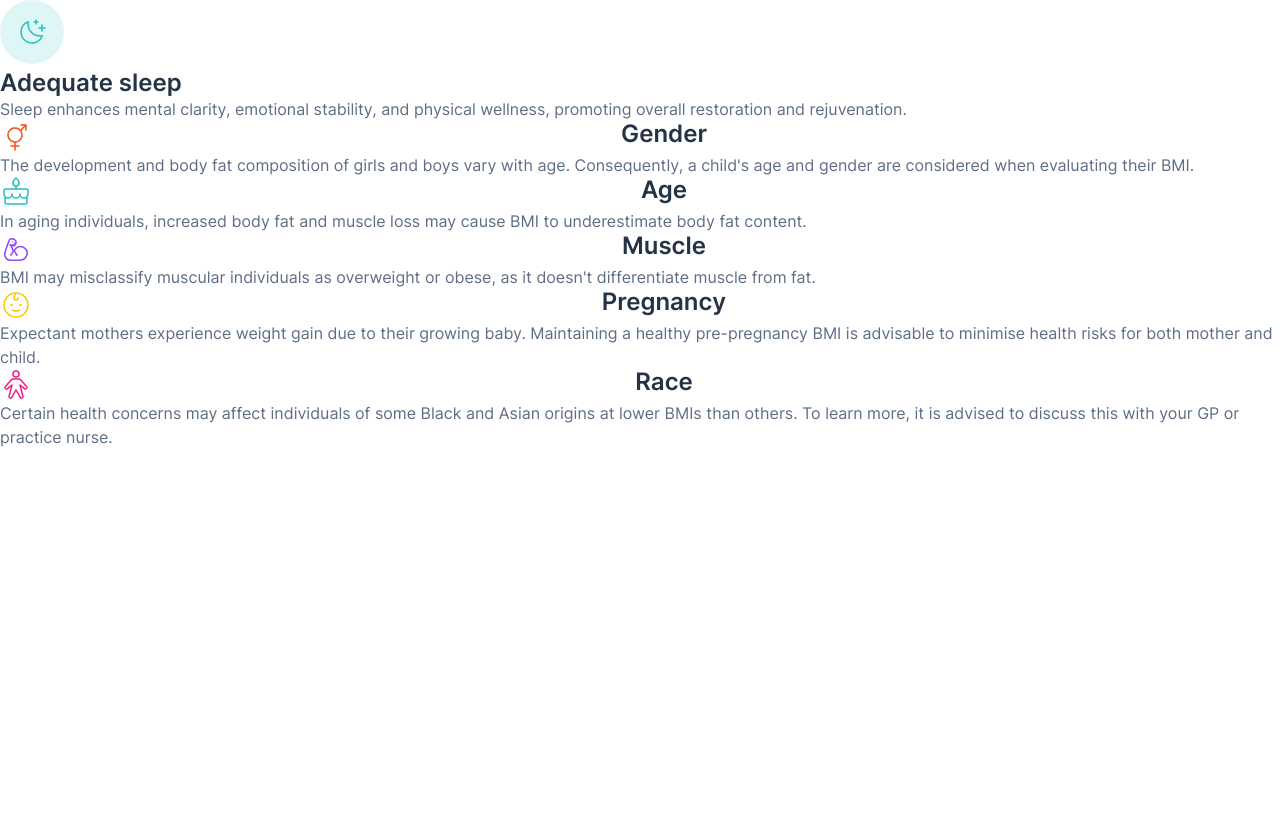
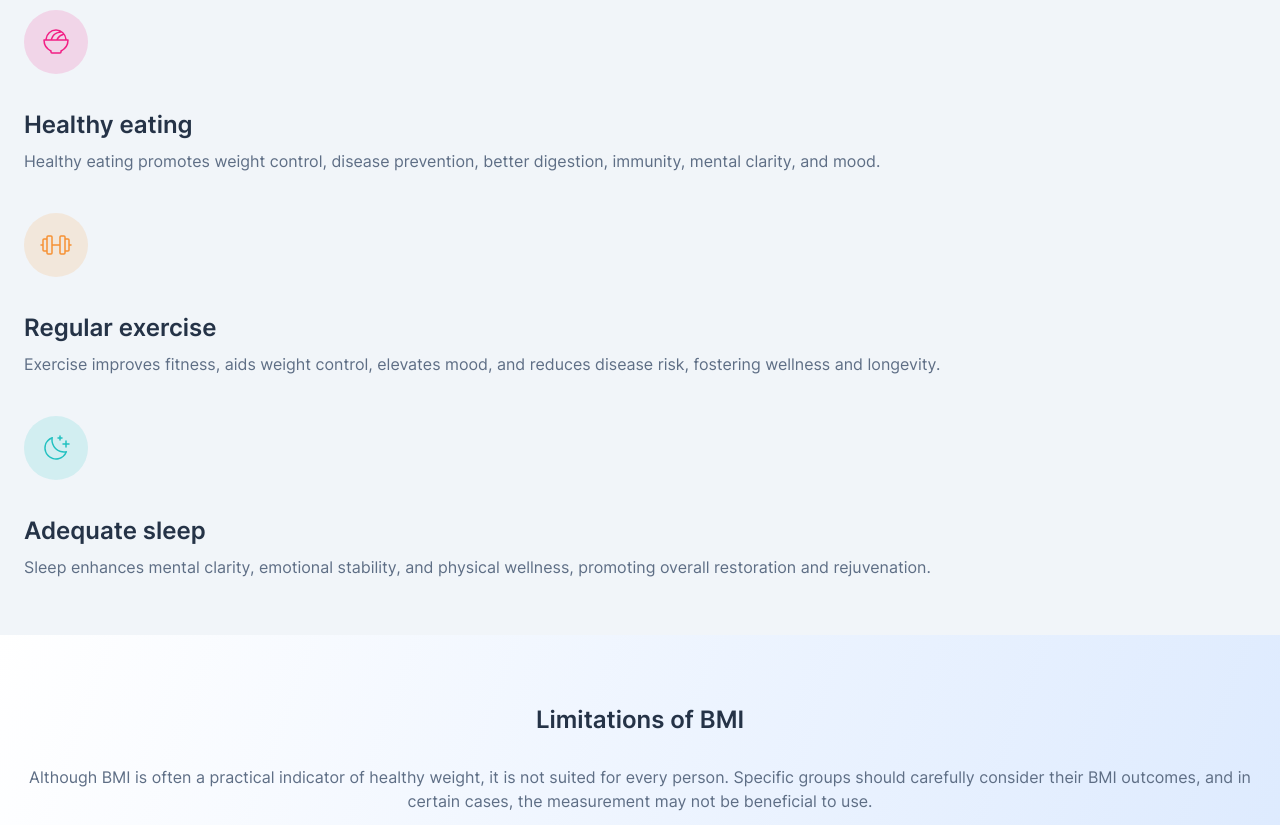
Before and after one commit to barryhanna/fem-bmi-vite, a React (Vite) app: page / in a window 1280 px wide. Shown: the part 2335-3160 px from the top of the page. Before the commit the page ends 2784 px from the top, so only its background shows below. Built offline with nearby package versions, Linux system fonts and the light colour scheme.

Commit message:
BMI limitation section

```diff
--- a/src/App.tsx
+++ b/src/App.tsx
@@ -10,6 +10,10 @@ function App() {
       <Header />
       <section className="improve-bmi">
         <img src="/assets/images/image-man-eating.webp" alt="A man smiling whilst eating sushi with chopsticks" />
+        <div className="bmi-interpretation">
+          <h2 className='bmi-interperatation__header'>What your BMI result means</h2>
+          <p className='bmi-interpretation___description'>A BMI range of 18.5 to 24.9 is considered a 'healthy weight.' Maintaining a healthy weight may lower your chances of experiencing health issues later on, such as obesity and type 2 diabetes. Aim for a nutritious diet with reduced fat and sugar content, incorporating ample fruits and vegetables. Additionally, strive for regular physical activity, ideally about 30 minutes daily for five days a week.</p>
+        </div>
         <div className="improve-bmi__card-list">
           <ImproveBMICard icon="eating">
             <h2>Healthy eating</h2>
@@ -29,6 +33,11 @@ function App() {
         </div>
       </section>
       <section className="limitations-of-bmi">
+
+        <h2 className='limitations-of-bmi__header'>Limitations of BMI</h2>
+        <p className='limitations-of-bmi__description'>Although BMI is often a practical indicator of healthy weight, it is not suited for every person. Specific groups should carefully consider their BMI outcomes, and in certain cases, the measurement may not be beneficial to use.</p>
+
+        <div className="limitations-of-bmi__card-list">
           <BMILimitationCard icon="gender" title="Gender">
             <p>The development and body fat composition of girls and boys vary with age. Consequently,
               a child's age and gender are considered when evaluating their BMI.</p>
@@ -51,7 +60,7 @@ function App() {
               lower BMIs than others. To learn more, it is advised to discuss this with your
               GP or practice nurse.</p>
           </BMILimitationCard>
-
+        </div>
       </section>
     </>
   )
--- a/src/components/BMILimitationCard/BMILimitationCard.tsx
+++ b/src/components/BMILimitationCard/BMILimitationCard.tsx
@@ -4,15 +4,22 @@ import styled from 'styled-components';
 const Header = styled.header`
     display: flex;
     gap: 1rem;
+    justify-content: flex-start;
+    align-items: center;
+
+    h2 {
+        text-align: left;
+        margin-inline: 0;
+    }
 `;
 
-const BMILimitationCard = ({icon, title, children}) => {
-    return <div>
-    <Header><Icon type={icon} /> <h2>{title}</h2></Header>
-    <div className="card__body">
-        {children}
+const BMILimitationCard = ({ icon, title, children }) => {
+    return <div className='limitations-of-bmi__card'>
+        <Header><Icon type={icon} /> <h2>{title}</h2></Header>
+        <div className="limitations-of-bmi__card-body">
+            {children}
+        </div>
     </div>
-</div>
 }
 
 export default BMILimitationCard;
--- a/src/index.scss
+++ b/src/index.scss
@@ -3,4 +3,6 @@
 @use "./sass/typography";
 @use './sass/header';
 @use "./sass/bmi_calculator";
+@use "./sass/improve_bmi";
+@use "./sass/bmi_limitation";
 @use "./sass/utilities";
--- /dev/null
+++ b/src/sass/_bmi_limitation.scss
@@ -0,0 +1,35 @@
+.limitations-of-bmi {
+    background: var(--gradient-1);
+    text-align: center;
+    padding-bottom: 6rem;
+}
+
+.limitations-of-bmi > * {
+    padding-inline: 1.5rem;
+}
+
+.limitations-of-bmi__header {
+    padding-top: 4.5rem;
+}
+
+.limitations-of-bmi__description {
+    margin-top: 2rem;
+}
+
+.limitations-of-bmi__card-list {
+    display: flex;
+    flex-direction: column;
+    margin-top: 3.5rem;
+    gap: 1rem;
+}
+
+.limitations-of-bmi__card {
+    background-color: var(--clr-white);
+    border-radius: 1rem;
+    padding: 1.5rem;
+    text-align: left;
+}
+
+.limitations-of-bmi__card-body {
+    margin-top: 1rem;
+}
--- /dev/null
+++ b/src/sass/_improve_bmi.scss
@@ -0,0 +1,33 @@
+.improve-bmi {
+    background-color: var(--clr-header-bg);
+    padding-bottom: 3.5rem;
+}
+
+.improve-bmi > *:not(img) {
+    padding-inline: 1.5rem;
+}
+
+.bmi-interpretation {
+    margin-top: 3rem;
+}
+
+.bmi-interpretation___description {
+    margin-top: 2rem;
+}
+
+.improve-bmi__card-list {
+    display: flex;
+    flex-direction: column;
+    margin-top: 4.5rem;
+    gap: 2.5rem;
+}
+
+.improve-bmi__card {
+    & h2 {
+        margin-top: 2rem;
+    }
+
+    & p {
+        margin-top: 0.66666667rem;
+    }
+}
```
Lines whose indentation alone changed are shown as unchanged.
